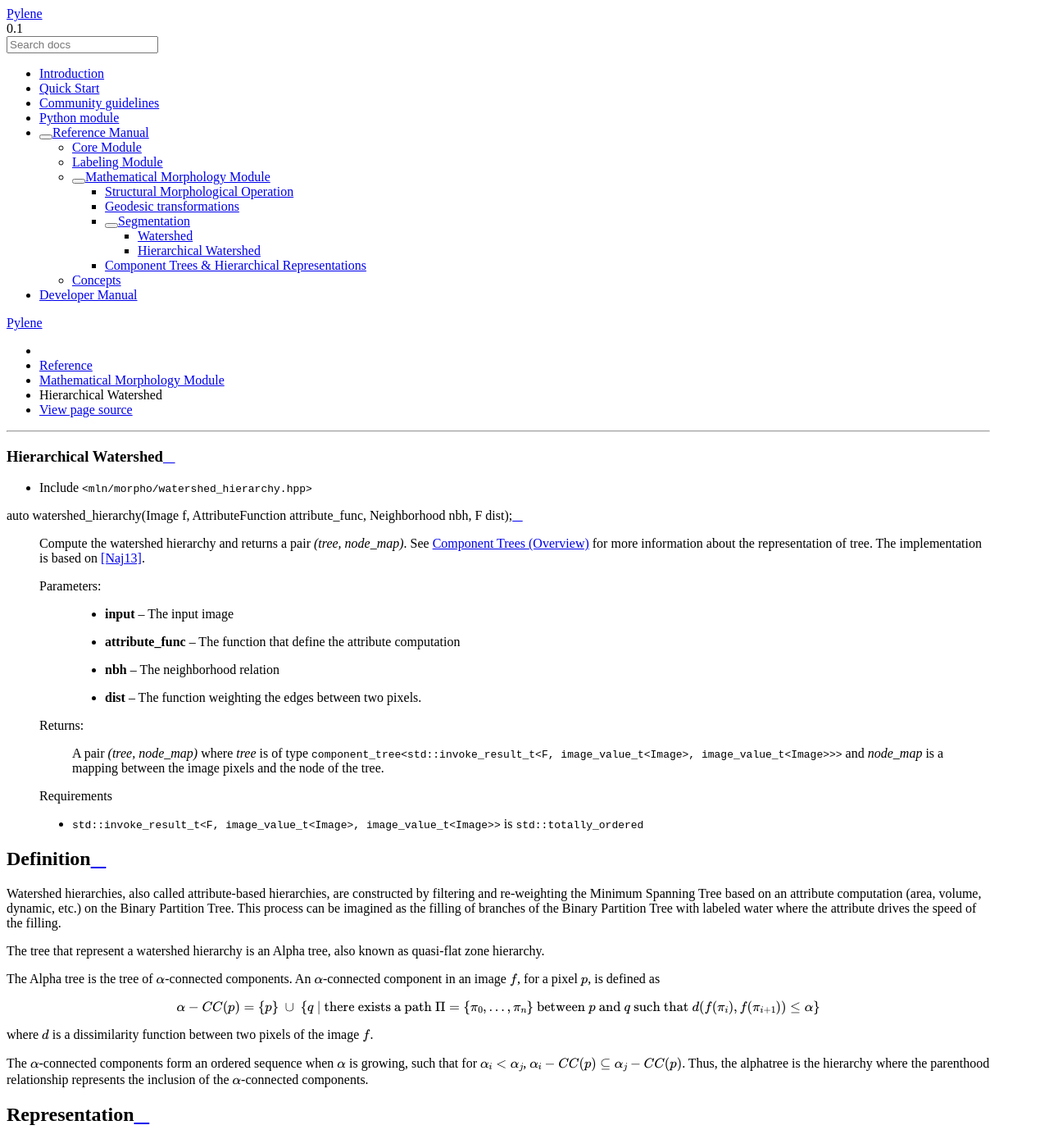
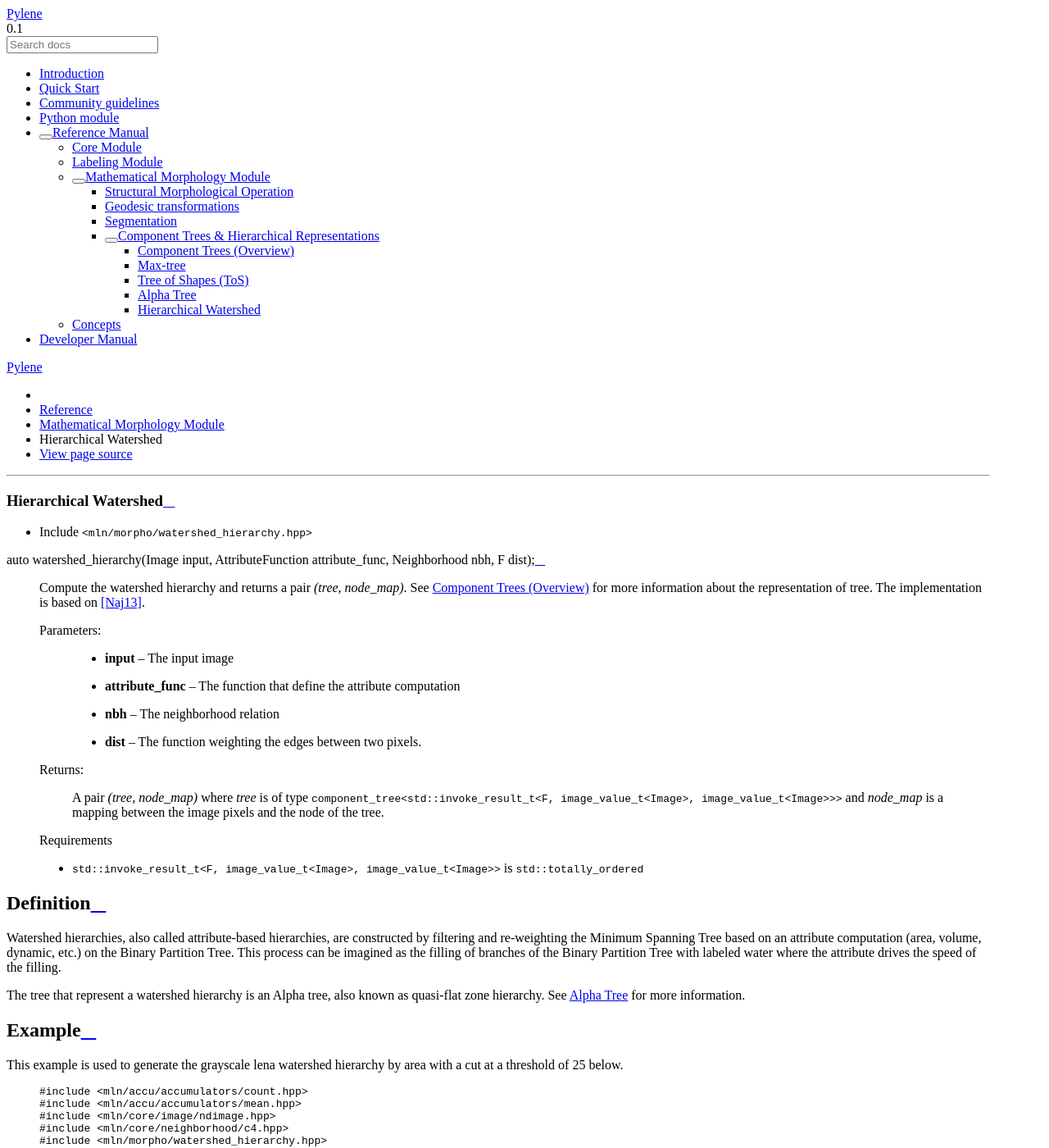
Before and after one commit to GerHobbelt/pylene, a Sphinx documentation site: the page built from doc/source/morpho/watershed_hierarchy.rst, in a window 1280 px wide and 1400 px high. Shown: the whole window at 82% size. Built offline with Sphinx 7.4.7 and the Read the Docs theme 2.0.0, drawn with Linux system fonts in a browser that asks for light colours; some of the changed text lies outside the part shown.

Commit message:
Clean documentation of watershed hierarchies

```diff
--- a/doc/source/morpho.rst
+++ b/doc/source/morpho.rst
@@ -36,7 +36,6 @@ Segmentation
    :maxdepth: 1
 
    morpho/watershed
-   morpho/watershed_hierarchy
 
 
 Component Trees & Hierarchical Representations
--- a/doc/source/morpho/watershed_hierarchy.rst
+++ b/doc/source/morpho/watershed_hierarchy.rst
@@ -6,7 +6,7 @@ Hierarchical Watershed
 .. cpp:namespace:: mln::morpho
 
 
-.. cpp:function:: auto watershed_hierarchy(Image f, AttributeFunction attribute_func, Neighborhood nbh, F dist);
+.. cpp:function:: auto watershed_hierarchy(Image input, AttributeFunction attribute_func, Neighborhood nbh, F dist);
 
     Compute the watershed hierarchy and returns a pair `(tree, node_map)`.
     See :doc:`component_tree` for more information about the representation of tree.
@@ -31,33 +31,7 @@ process can be imagined as the filling of branches of the Binary Partition Tree
 drives the speed of the filling.
 
 The tree that represent a watershed hierarchy is an Alpha tree, also known as quasi-flat zone hierarchy.
-
-The Alpha tree is the tree of :math:`\alpha`-connected components. An :math:`\alpha`-connected component in an image :math:`f`, for a pixel :math:`p`, is defined as
-
-.. math::
-    \alpha-CC(p) = \{p\}\ \cup\ \{q\ |\ \text{there exists a path}\ \Pi = \{\pi_0, ..., \pi_n\}\ \text{between}\ p\ \text{and}\ q\ \text{such that}\ d(f(\pi_i), f(\pi_{i+1})) \leq \alpha\}
-where :math:`d` is a dissimilarity function between two pixels of the image :math:`f`.
-
-The :math:`\alpha`-connected components form an ordered sequence when :math:`\alpha` is growing, such that for :math:`\alpha_i < \alpha_j`,
-:math:`\alpha_i-CC(p) \subseteq \alpha_j-CC(p)`. Thus, the alphatree is the hierarchy where the parenthood relationship represents the inclusion of the
-:math:`\alpha`-connected components.
-
-Representation
---------------
-
-.. image:: /figures/morpho/alphatree_repr.svg
-    :align: center
-    :width: 30%
-
-The ``watershed_hierarchy`` function returns a tree and a node map. The tree has two attributes:
-
-* ``parent``: The parenthood relationship of the node :math:`i`, representing the inclusion relationship of the :math:`\alpha`-connected components.
-* ``values``: The value of :math:`\alpha` assigned to a node :math:`i`.
-
-Then, the node map is the relation between a pixel of the image and its related node in the tree, a leaf for the case of the watershed hierarchy.
-
-The image above illustrates the representation of the watershed hierarchy in Pylene, the parenthood relationship being illustrated in arrows, the values of alpha, assigned to each node, being in red, and the relation
-between a node of the tree and a pixel of the image being represented by blue dashed lines.
+See :doc:`alphatree` for more information.
 
 Example
 -------
```
Also changed, not shown: other parts of doc/source/morpho.rst (+1 -0 lines).
